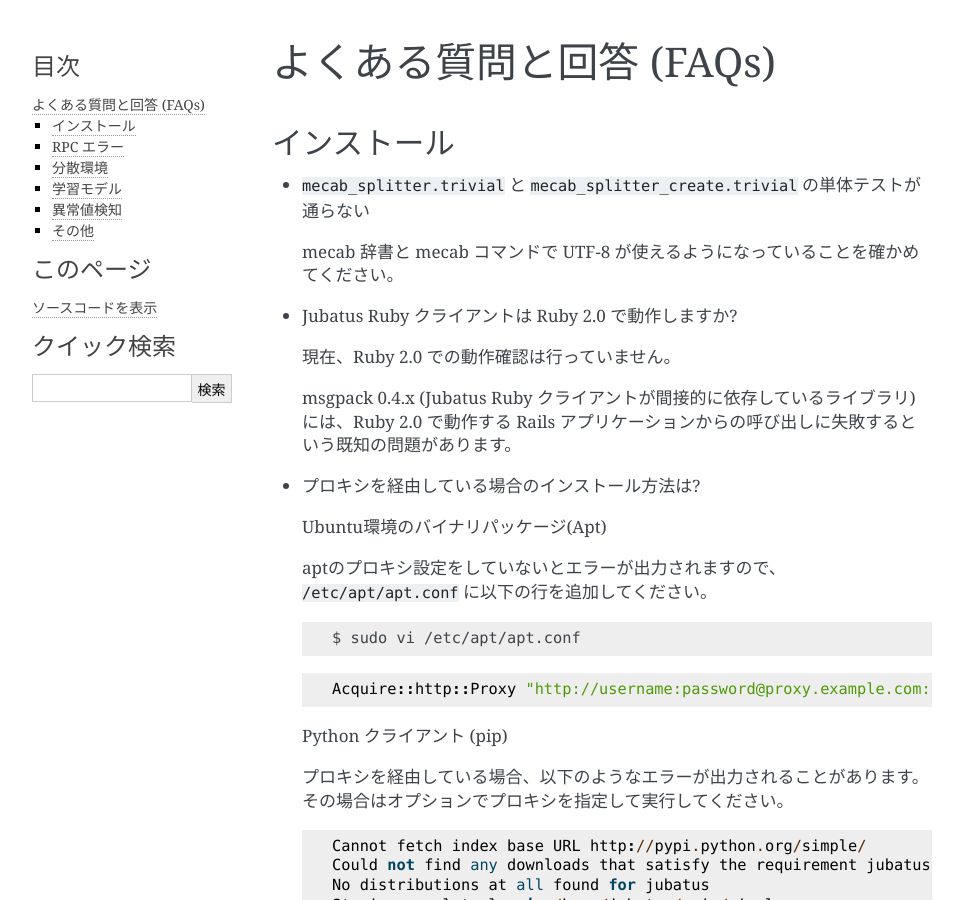
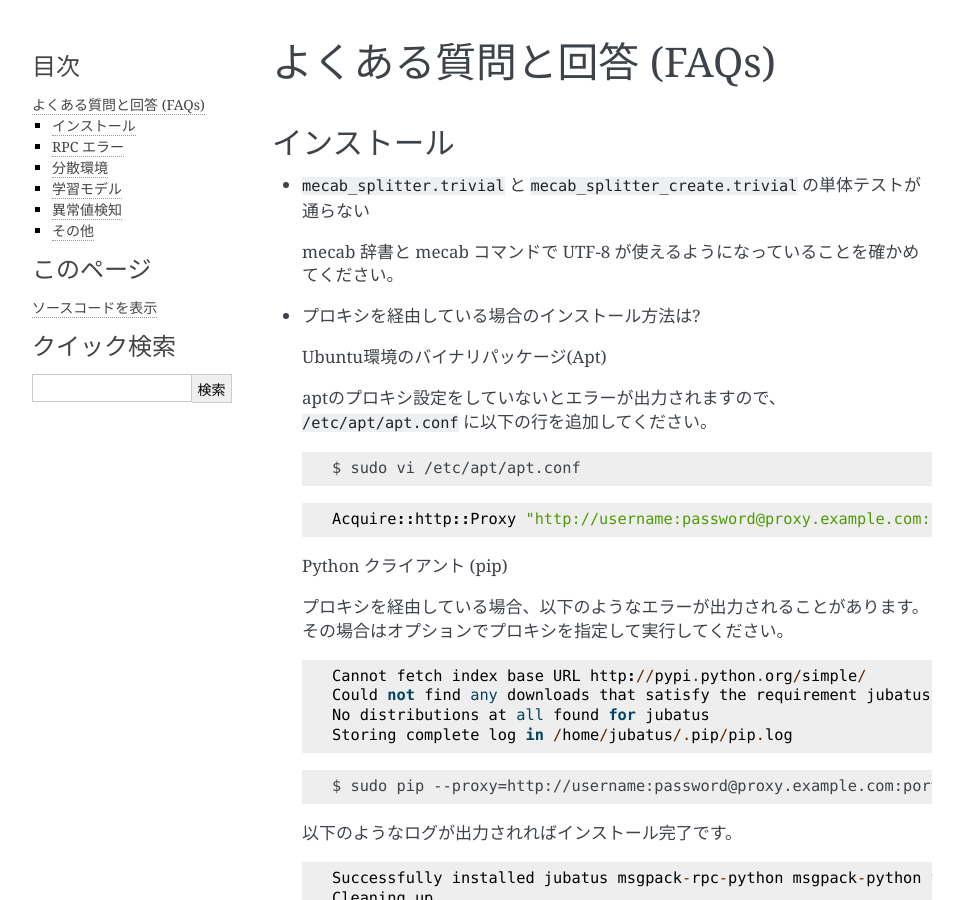
Before and after one commit to jubatus/website, a Sphinx documentation site: the page built from source/ja/faq.rst, in a window 1280 px wide and 900 px high. Shown: the whole window, without its empty margins (148-1111 px from the left). Built offline with Sphinx 7.4.7, drawn with Linux system fonts in a browser that asks for light colours; the version number could not be read and is left out; cross-references to code outside the pages are shown as plain code.

Commit message:
remove Ruby 2.0 citation from FAQ as we already support it

```diff
--- a/source/en/faq.rst
+++ b/source/en/faq.rst
@@ -7,12 +7,6 @@
 - ``mecab_splitter.trivial`` and ``mecab_splitter_create.trivial`` does not pass the unittest?
 
  Check your mecab dictionary and ensure that your mecab command accept UTF-8 charsets.
-
-- Will Jubatus Ruby client work with Ruby 2.0?
-
- Currently we are not testing clients against Ruby 2.0.
-
- There is a known issue of msgpack 0.4.x (which Jubatus Ruby client indirectly depends on) that does not work with Ruby 2.0 when used from Rails application.
 
 - How to install through Proxy?
 
--- a/source/ja/faq.rst
+++ b/source/ja/faq.rst
@@ -7,12 +7,6 @@
 - ``mecab_splitter.trivial`` と ``mecab_splitter_create.trivial`` の単体テストが通らない
 
  mecab 辞書と mecab コマンドで UTF-8 が使えるようになっていることを確かめてください。
-
-- Jubatus Ruby クライアントは Ruby 2.0 で動作しますか?
-
- 現在、Ruby 2.0 での動作確認は行っていません。
-
- msgpack 0.4.x (Jubatus Ruby クライアントが間接的に依存しているライブラリ) には、Ruby 2.0 で動作する Rails アプリケーションからの呼び出しに失敗するという既知の問題があります。
 
 - プロキシを経由している場合のインストール方法は?
 
```
